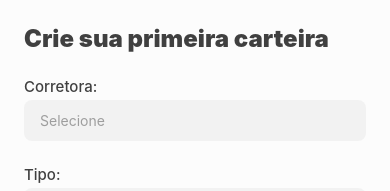
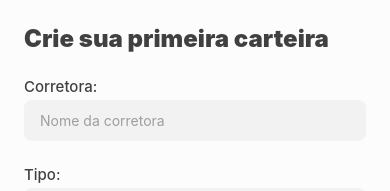
Before and after one commit to Phixelz/mirror, a React Native app: screen / in a window 390 px wide. Shown: the top 191 px of the page. Built offline with nearby package versions, Linux system fonts and the light colour scheme.

Commit message:
creategoal screen update

```diff
--- a/src/pages/CreateGoal.tsx
+++ b/src/pages/CreateGoal.tsx
@@ -20,7 +20,7 @@ export function CreateGoal() {
 
         <TextInput
           style={styles.input}
-          placeholder="Selecione"
+          placeholder="Nome da corretora"
           placeholderTextColor="#9E9E9E"
         />
 
```
